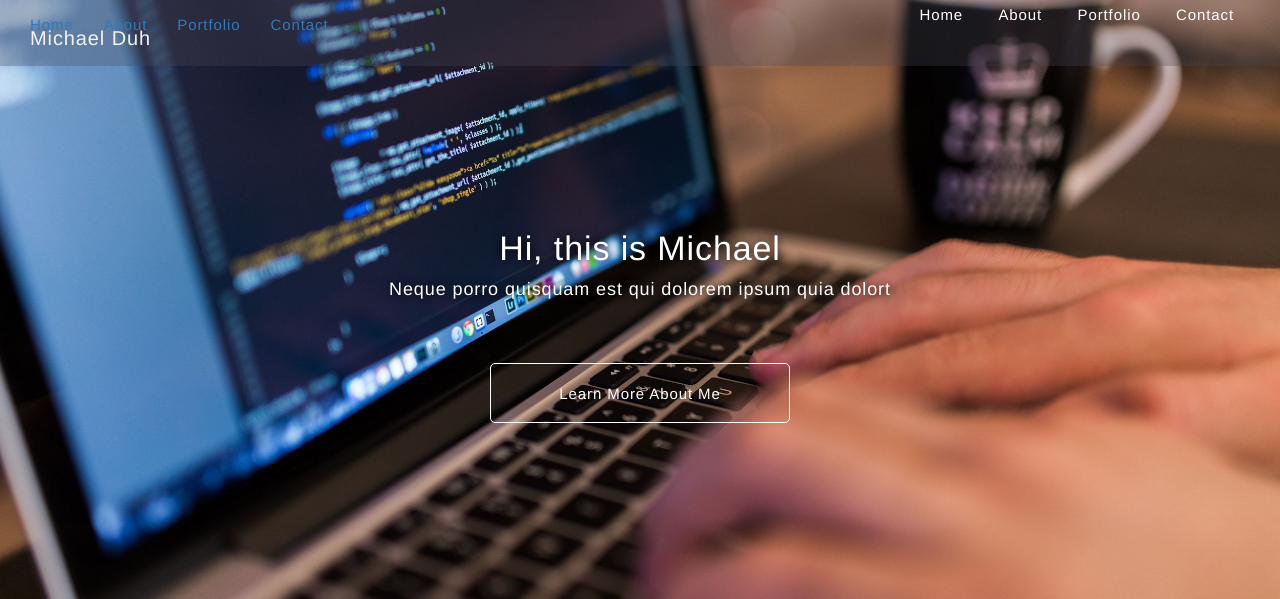
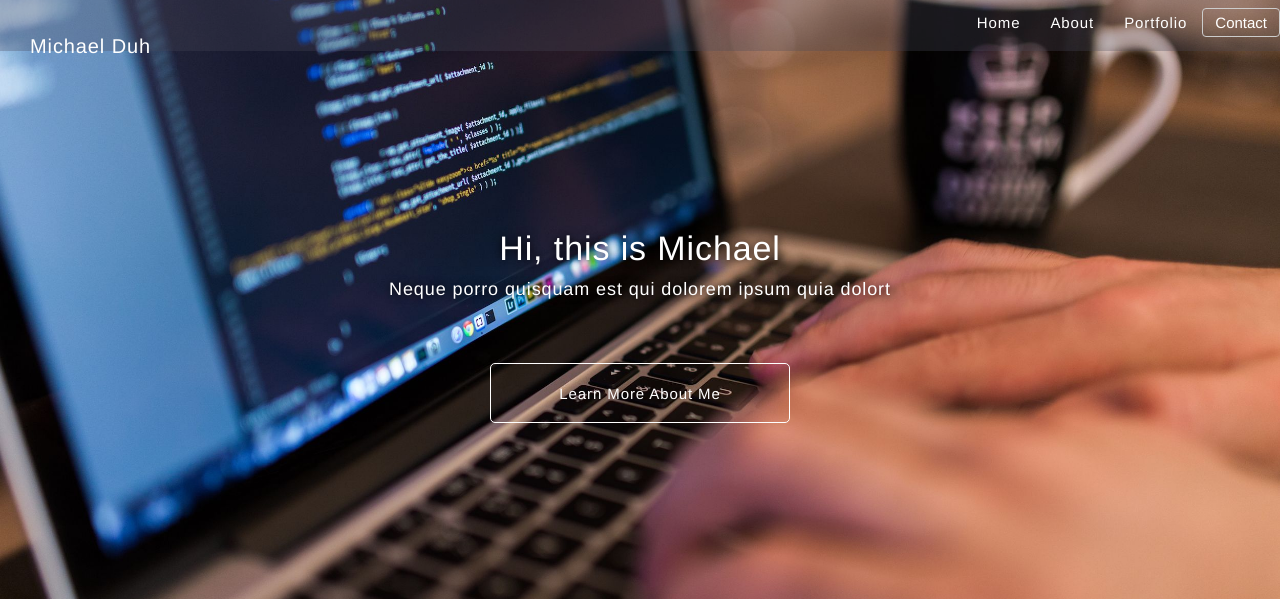
Before and after one commit to mikaeloduh/personal-website-v2, a PHP site: page /src/index.html in a window 1280 px wide. Shown: the top 599 px of the page. Run offline with PHP 8.4, Linux system fonts and the light colour scheme.

Commit message:
fix navbar

```diff
--- a/src/css/style.css
+++ b/src/css/style.css
@@ -45,6 +45,25 @@ a {
   color: inherit;
   z-index: 2;
 }
+
+#header .navbar-custom {
+  background-color: RGBA(75, 74, 89, .30);
+  color: inherit;
+  z-index: 2;
+}
+#header .navbar-header {
+  float: left;
+  padding-left: 30px;
+}
+#header .navbar-brand {
+  padding: 8px 0;
+  line-height: 20px;
+  font-size: 20px;
+}
+#header .navbar-nav {
+
+}
+
 #header .container {
   position: relative;
   display: block;
@@ -64,8 +83,10 @@ a {
 #header .container .navigator {
   display: inline-block;
 }
-#header a {
+#header a,
+#header button {
   display: inline-block;
+  background-color: inherit;
   line-height: 15px;
   font-size: 15px;
   text-decoration: none;
--- a/src/index.html
+++ b/src/index.html
@@ -20,30 +20,34 @@
 
 
 <body>
-
-  <header id="header">
+  <!--
+  <header id="">
     <div class="container">
       <div class="name">
         <h2>Michael Duh</h2>
       </div>
-      <div class="navbar navigator">
+      <div class="navigator">
         <a href="#">Home</a>
         <a href="#about">About</a>
         <a href="#portfolio">Portfolio</a>
         <a href="#contact">Contact</a>
       </div>
     </div>
-  </header><!-- /.header -->
+  </header>--><!-- /.header -->
 
 
-<nav class="navbar navbar-fixed-top navigator">
+<nav id="header" class="navbar navbar-fixed-top navbar-custom">
   <div class="container-fluid">
+    <div class="navbar-header">
+      <a class="navbar-brand" href="#top"><h2>Michael Duh</h2></a>
+    </div>
+
     <div class="collapse navbar-collapse" id="myNavbar">
-      <ul class="nav navbar-nav">
-        <li><a href="#banner">Home</a></li>
+      <ul class="nav navbar-nav navbar-right">
+        <li class="active"><a href="#banner">Home</a></li>
         <li><a href="#about">About</a></li>
         <li><a href="#portfolio">Portfolio</a></li>
-        <li><a href="#contact">Contact</a></li>
+        <li><button type="button" class="btn btn-default navbar-btn" data-toggle="modal" data-target="#sendMsgModal">Contact</button></li>
       </ul>
     </div>
   </div>
@@ -53,7 +57,7 @@
     <div class="container">
       <h1>Hi, this is Michael</h1>
       <p>Neque porro quisquam est qui dolorem ipsum quia dolort</p>
-      <a href="" class="hyperButton">Learn More About Me</a>
+      <a href="#about" class="hyperButton">Learn More About Me</a>
     </div>
   </div><!-- /.banner -->
 
```
